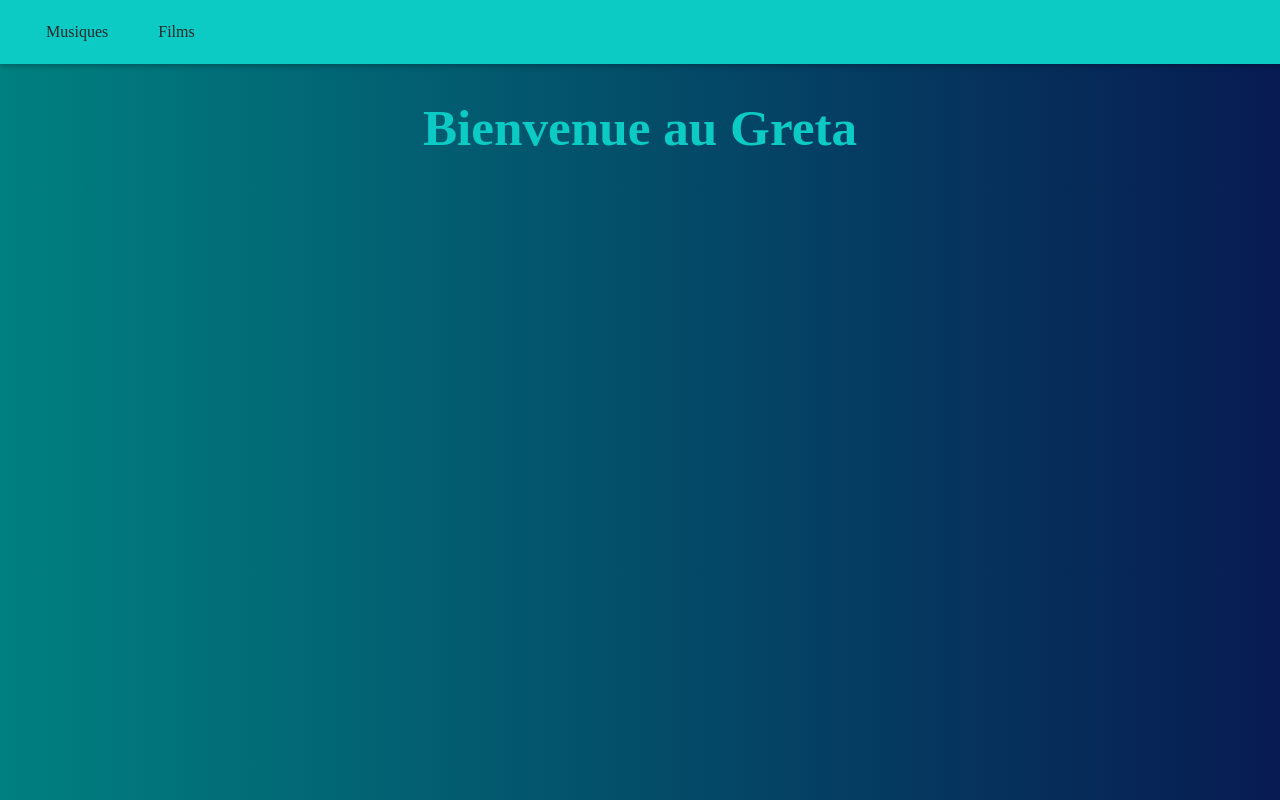
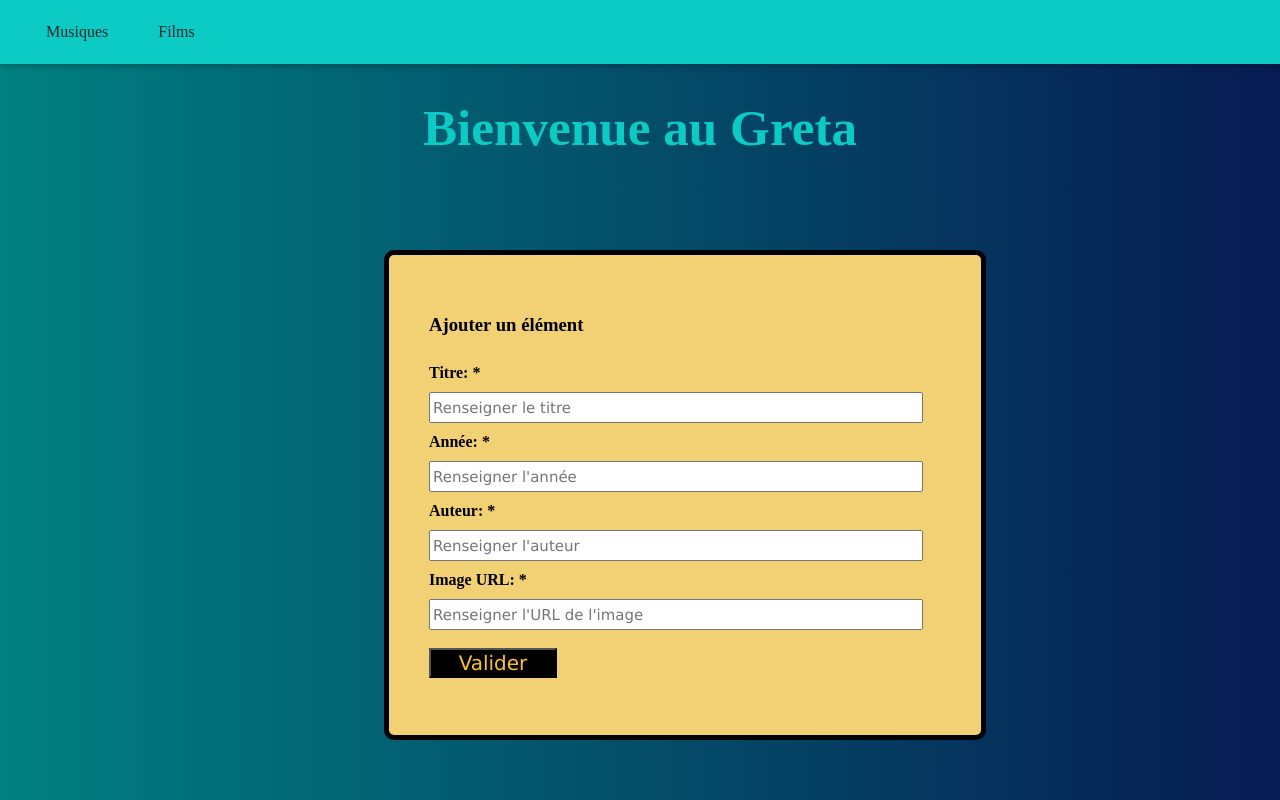
Before and after one commit to Greta21000/bib_frontend_cda12223, a React (Vite) app: page /newitem in a window 1280 px wide. Built offline with nearby package versions, Linux system fonts and the light colour scheme.

Commit message:
formulaire d'update avec React hook form

```diff
--- a/package.json
+++ b/package.json
@@ -11,6 +11,7 @@
   "dependencies": {
     "react": "^18.2.0",
     "react-dom": "^18.2.0",
+    "react-hook-form": "^7.37.0",
     "react-router-dom": "^5.3.4"
   },
   "devDependencies": {
--- a/src/App.jsx
+++ b/src/App.jsx
@@ -4,6 +4,8 @@ import "./App.css";
 import Header from "./header/Header";
 import Films from './pages/Films'
 import Musiques from "./pages/musiques";
+import NewItem from "./pages/NewItem";
+import UpdateItem from "./pages/UpdateItem";
 
 function App() {
   return (
@@ -20,6 +22,12 @@ function App() {
         <Route path="/films" exact>
           <Films />
         </Route>
+        <Route path="/newitem" exact>
+          <NewItem />
+        </Route>
+        <Route path="/updateitem" exact>
+          <UpdateItem />
+        </Route>
       </Router>
     </div>
   );
--- /dev/null
+++ b/src/pages/Item.css
@@ -0,0 +1,49 @@
+.div-tag {
+    position: absolute;
+    text-align: left;
+    width: 40%;
+    height: 50%;
+    background-color: #f2d175;
+    padding: 40px;
+    top: 250px;
+    left: 30%;
+    border: solid;
+    border-color: black;
+    border-width: 5px;
+    border-radius: 10px;
+}
+
+.form-tag {
+  display: flex;
+  flex-direction: column;
+  justify-content: center;
+  width: 100%;
+}
+
+.label-tag {
+  font-weight: bold;
+  text-align: left;
+  padding-bottom: 10px;
+  padding-top: 10px;
+}
+
+.input-tag {
+  width: 95%;
+  height: 25px;
+  font-size: 15px;
+  font-family: Verdana, Geneva, Tahoma, sans-serif;
+}
+
+.error-tag {
+  color: red;
+  font-weight: bold;
+  font-size: 15px;
+}
+
+.button-tag {
+  font-size: 20px;
+  font-family: Verdana, Geneva, Tahoma, sans-serif;
+  background-color: black;
+  color: #fcc42c;
+  width: 25%;
+}
--- a/src/pages/Musiques.jsx
+++ b/src/pages/Musiques.jsx
@@ -65,8 +65,8 @@ const Musiques = () => {
   return (
     <div>
       musiques
-      <SearchBox onSearchBoxChange={onSearchChangeTitre} placeHolder="Rechercher titre" />
-      <SearchBox onSearchBoxChange={onSearchChangeAuteur} placeHolder="Rechercher auteur" />
+      <SearchBox onSearchBoxChange={onSearchChangeTitre} placeHolder="titre" />
+      <SearchBox onSearchBoxChange={onSearchChangeAuteur} placeHolder="auteur" />
       <CardList oeuvres={filteredMusiques} />
     </div>
   );
--- /dev/null
+++ b/src/pages/NewItem.jsx
@@ -0,0 +1,158 @@
+import React, { useState } from "react";
+
+import "./Item.css";
+
+const NewItem = () => {
+  const [form, setForm] = useState({
+    titre: "",
+    annee: "",
+    auteur: "",
+    imageUrl: "",
+  });
+
+  const [errorsForm, setErrorsForm] = useState({
+    // titre: "",
+    // annee: "",
+    // auteur: "",
+    // imageUrl: "",
+  })
+
+  const itemSubmitHandler = e => {
+    e.preventDefault();
+    console.log(form);
+    console.log("Ok!")
+  }
+
+  const handleChange = (e) => {
+    setForm({
+      ...form,
+      [e.target.name]: e.target.value,
+    });
+    handleValidation(e.target.name);
+    console.log(form);
+  };
+
+  const handleValidation = (itemToControl) => {
+    let isFormValid = true;
+    let errors = {};
+
+    if( itemToControl === "titre"){
+        if(!form.titre){
+            isFormValid=false;
+            errors.titre="Le titre doit être renseigné";
+        } else if (form.titre !== undefined){
+            if(!form.titre.match(/^[0-9a-zA-Z\-àé ]+$/)){
+                isFormValid=false;
+                errors.titre="Le titre ne doit contenir que des lettres ou des chiffres";
+            }
+        }
+        setErrorsForm({
+            ...errorsForm,
+            titre: errors.titre,
+            //errors
+          });
+    }
+
+    if( itemToControl === "annee"){
+        if(!form.annee){
+            isFormValid=false;
+            errors.annee="L'année doit être renseigné";
+        } else if (form.annee !== undefined){
+            if(!form.annee.match(/^[0-9]+$/)){
+                isFormValid=false;
+                errors.annee="L'année doit contenir que des chiffres sur 4 caractères !";
+            }
+        }
+        setErrorsForm({
+            ...errorsForm,
+            annee: errors.annee,
+            //errors
+          });
+    }
+
+    if( itemToControl === "auteur"){
+        if(!form.auteur){
+            isFormValid=false;
+            errors.auteur="L'auteur doit être renseigné";
+        } else if (form.auteur !== undefined){
+            if(!form.auteur.match(/^[0-9a-zA-Z\-àé ]+$/)){
+                isFormValid=false;
+                errors.auteur="L'auteur doit contenir que des lettres ou des chiffres !";
+            }
+        }
+        setErrorsForm({
+            ...errorsForm,
+            auteur: errors.auteur,
+            //errors
+          });
+    }
+
+    console.log(errorsForm);
+    return isFormValid;
+
+  }
+
+  return (
+    <div className="div-tag">
+      <form className="form-tag" onSubmit={itemSubmitHandler}>
+        <h3>Ajouter un élément</h3>
+        <label htmlFor="titre" className="label-tag">
+          Titre: <span>*</span>
+        </label>
+        <input
+          type="text"
+          id="titre"
+          name="titre"
+          className="input-tag"
+          placeholder="Renseigner le titre"
+          onChange={(e) => handleChange(e)}
+        />
+        <span className="error-tag">{errorsForm.titre}</span>
+
+        <label htmlFor="annee" className="label-tag">
+          Année: <span>*</span>
+        </label>
+        <input
+          type="text"
+          id="annee"
+          name="annee"
+          className="input-tag"
+          placeholder="Renseigner l'année"
+          onChange={(e) => handleChange(e)}
+        ></input>
+        <span className="error-tag">{errorsForm.annee}</span>
+
+        <label htmlFor="auteur" className="label-tag">
+          Auteur: <span>*</span>
+        </label>
+        <input
+          type="text"
+          id="auteur"
+          name="auteur"
+          className="input-tag"
+          placeholder="Renseigner l'auteur"
+          onChange={(e) => handleChange(e)}
+        ></input>
+        <span className="error-tag">{errorsForm.auteur}</span>
+
+        <label htmlFor="imageUrl" className="label-tag">
+          Image URL: <span>*</span>
+        </label>
+        <input
+          type="text"
+          id="imageUrl"
+          name="imageUrl"
+          className="input-tag"
+          placeholder="Renseigner l'URL de l'image"
+          onChange={(e) => handleChange(e)}
+        ></input>
+        <br />
+        <button type="submit" className="button-tag">
+          Valider
+        </button>
+      </form>
+    </div>
+  );
+};
+
+export default NewItem;
--- /dev/null
+++ b/src/pages/UpdateItem.css
@@ -0,0 +1,109 @@
+
+  .form-rhf {
+    /* background: #0e101c; */
+    max-width: 400px;
+    margin: 0 auto;
+  }
+
+  .p-rhf {
+    color: #f58c8c;
+  }
+
+  .p-rhf::before {
+    display: inline;
+    content: "⚠ ";
+  }
+
+  .input-rhf {
+    display: block;
+    box-sizing: border-box;
+    width: 100%;
+    border-radius: 4px;
+    border: 1px solid white;
+    padding: 10px 15px;
+    margin-bottom: 10px;
+    font-size: 14px;
+  }
+
+  .label-rhf {
+    line-height: 2;
+    text-align: left;
+    display: block;
+    margin-bottom: 13px;
+    margin-top: 20px;
+    color: white;
+    font-size: 14px;
+    font-weight: 200;
+  }
+
+  .form-rhf button[type="submit"],
+  .form-rhf input[type="submit"] {
+    background: #ec5990;
+    color: white;
+    text-transform: uppercase;
+    border: none;
+    margin-top: 40px;
+    padding: 20px;
+    font-size: 16px;
+    font-weight: 100;
+    letter-spacing: 10px;
+  }
+
+  .form-rhf button[type="submit"]:hover,
+  .form-rhf input[type="submit"]:hover {
+    background: #bf1650;
+  }
+
+  .form-rhf button[type="submit"]:active,
+  .form-rhf input[type="button"]:active,
+  .form-rhf input[type="submit"]:active {
+    transition: 0.3s all;
+    transform: translateY(3px);
+    border: 1px solid transparent;
+    opacity: 0.8;
+  }
+
+  .form-rhf input:disabled {
+    opacity: 0.4;
+  }
+
+  .form-rhf input[type="button"]:hover {
+    transition: 0.3s all;
+  }
+
+  .form-rhf button[type="submit"],
+  input[type="button"],
+  input[type="submit"] {
+    -webkit-appearance: none;
+  }
+
+  /* .App {
+    max-width: 600px;
+    margin: 0 auto;
+  } */
+
+  .form-rhf button[type="button"] {
+    display: block;
+    appearance: none;
+    background: #333;
+    color: white;
+    border: none;
+    text-transform: uppercase;
+    padding: 10px 20px;
+    border-radius: 4px;
+  }
+
+  .form-rhf hr {
+    margin-top: 30px;
+  }
+
+  .form-rhf button {
+    display: block;
+    appearance: none;
+    margin-top: 40px;
+    border: 1px solid #333;
+    margin-bottom: 20px;
+    text-transform: uppercase;
+    padding: 10px 20px;
+    border-radius: 4px;
+  }
--- /dev/null
+++ b/src/pages/UpdateItem.jsx
@@ -0,0 +1,67 @@
+import React from "react";
+import { useForm } from "react-hook-form";
+
+import "./UpdateItem.css";
+
+const UpdateItem = () => {
+  const {
+    register,
+    handleSubmit,
+    watch,
+    formState: { errors },
+  } = useForm();
+
+  const onSubmit = (data) => {
+    alert(JSON.stringify(data));
+  }; // your form submit function which will invoke after successful validation
+
+  console.log(watch("firstName")); // you can watch individual input by pass the name of the input
+
+  return (
+    <form className="form-rhf" onSubmit={handleSubmit(onSubmit)}>
+      <label className="label-rhf">Titre</label>
+      <input
+        className="input-rhf"
+        {...register("titre", {
+          required: true,
+          //   maxLength: 20,
+          pattern: /^[A-Za-z]+$/i,
+        })}
+      />
+      {errors?.titre?.type === "required" && (
+        <p className="p-rhf">This field is required</p>
+      )}
+      {/* {errors?.titre?.type === "maxLength" && (
+            <p className="p-rhf" >First name cannot exceed 20 characters</p>
+          )} */}
+      {errors?.titre?.type === "pattern" && (
+        <p className="p-rhf">Alphabetical characters only</p>
+      )}
+
+      <label className="label-rhf">Année</label>
+      <input
+        className="input-rhf"
+        {...register("annee", { min: 1500, max: 2100 })}
+      />
+      {errors.annee && (
+        <p className="p-rhf">L'année doit être sur 4 caractères</p>
+      )}
+
+      <label className="label-rhf">Auteur</label>
+      <input
+        className="input-rhf"
+        {...register("auteur", { pattern: /^[A-Za-z]+$/i })}
+      />
+      {errors?.auteur?.type === "pattern" && (
+        <p className="p-rhf">Alphabetical characters only</p>
+      )}
+
+      <label className="label-rhf">URL de l'image</label>
+      <input className="input-rhf" {...register("imageUrl")} />
+
+      <input type="submit" />
+    </form>
+  );
+};
+
+export default UpdateItem;
--- a/src/search-box/SearchBox.jsx
+++ b/src/search-box/SearchBox.jsx
@@ -6,7 +6,7 @@ const SearchBox = (props) => {
       <input
         className="search-box"
         type="search"
-        placeholder={props.placeHolder}
+        placeholder={`Rechercher ${props.placeHolder}`}
         onChange={props.onSearchBoxChange}
       />
     </div>
```
Also changed, not shown: 1 other file (tests, documents, lock files or other folders).
